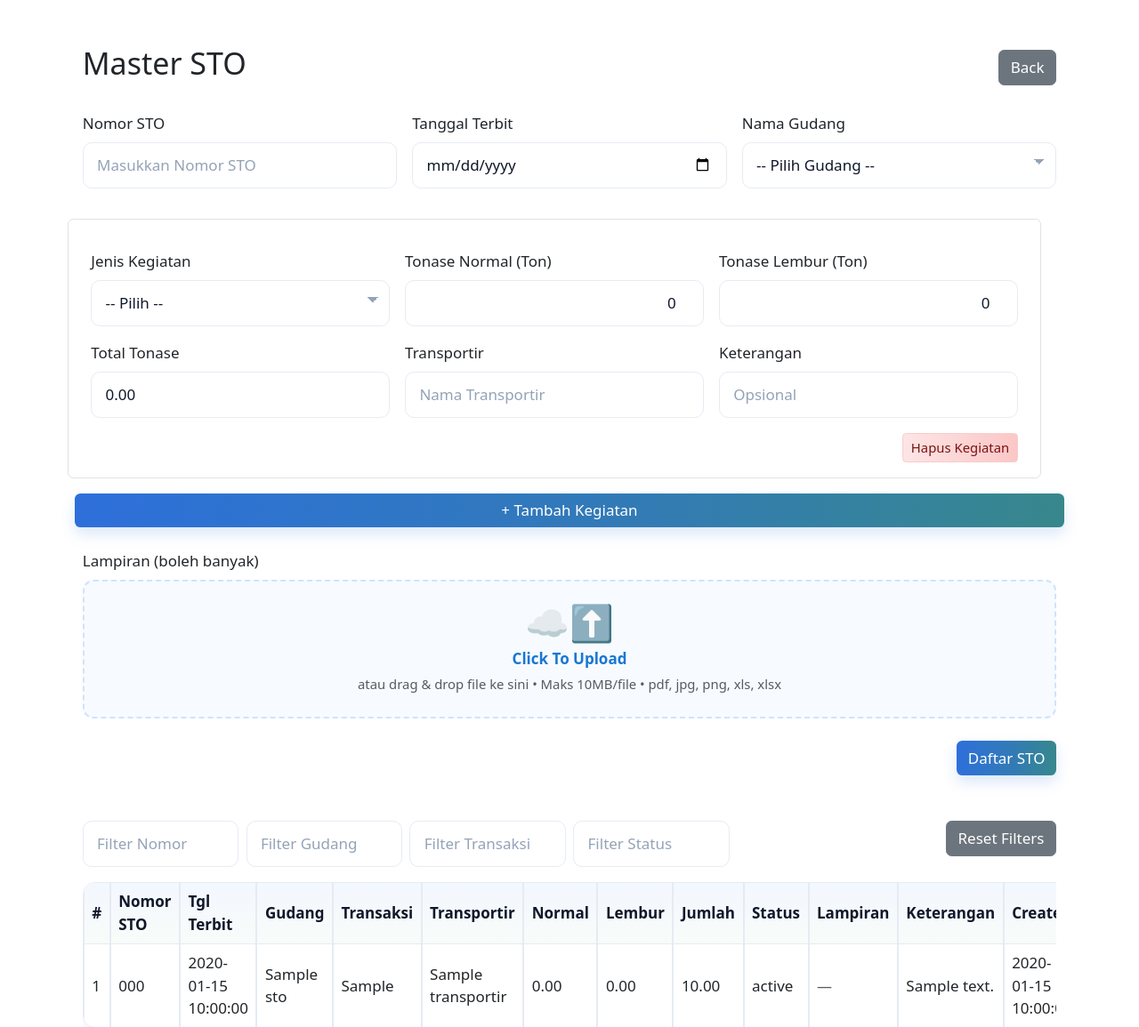
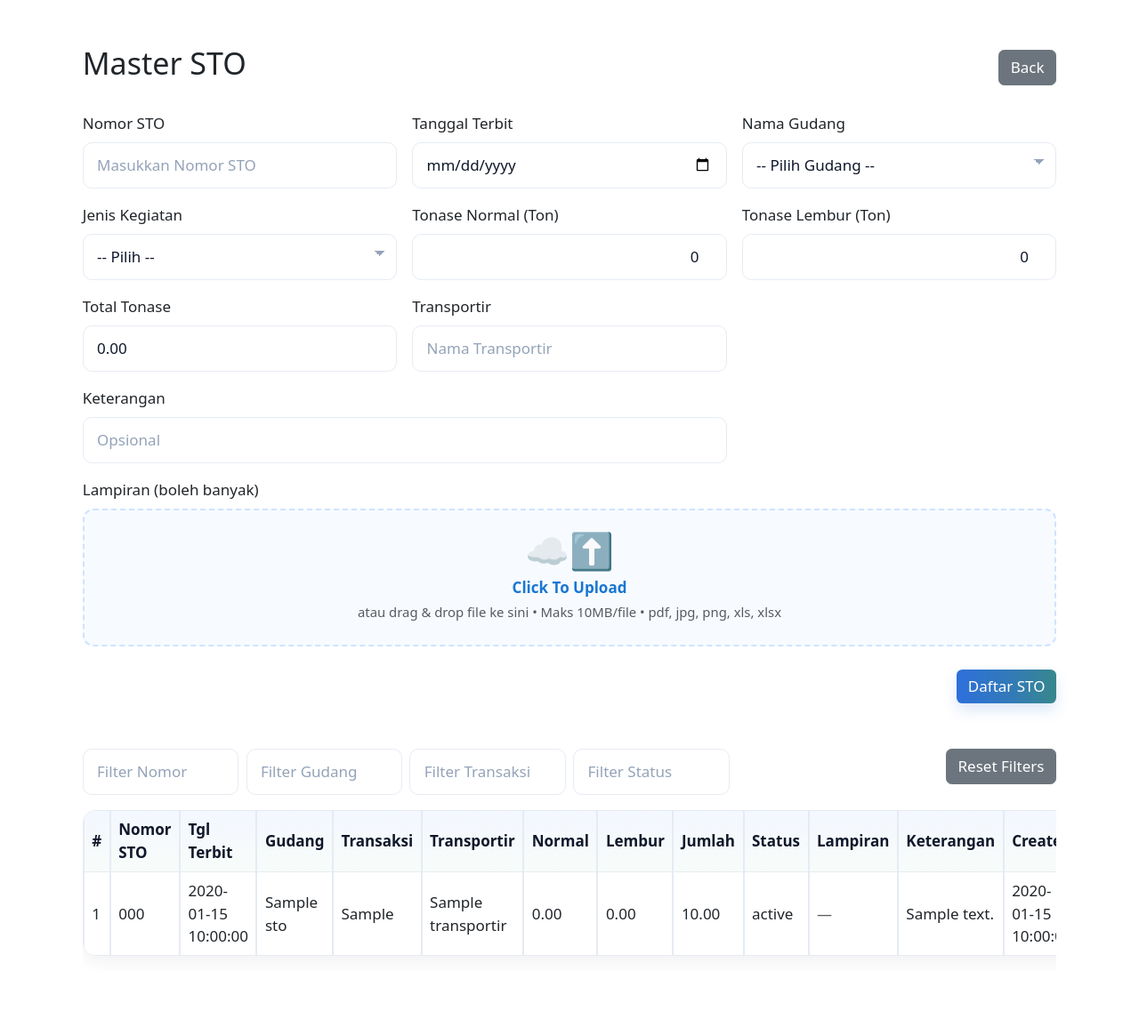
Before and after one commit to rizkyyfaauzi21/tamara, a PHP site: template app/views/sto/master.php in a window 1280 px wide. Shown: the top 1155 px of the page at 89% size. After the commit the page ends 1075 px from the top, so only its background shows below. Run offline with PHP 8.4, Linux system fonts and the light colour scheme; the template is opened without the code that fills it: most values are stand-ins (such as "Sample title", 1, 10 or a date in 2020); some libraries are stand-ins or nearby versions.

Commit message:
feat: ganti semula

```diff
--- a/app/views/sto/master.php
+++ b/app/views/sto/master.php
@@ -47,13 +47,9 @@
         <?php endforeach;?>
       </select>
     </div>
-
-     <!-- BAGIAN KEGIATAN -->
-    <div id="kegiatan-wrapper" class="row g-3">
-      <div class="kegiatan-item row g-3 mb-2 border rounded p-3">
     <div class="col-md-4">
       <label class="form-label">Jenis Kegiatan</label>
-          <select name="jenis_transaksi[]" class="form-control" required>
+      <select name="jenis_transaksi" class="form-control" required>
         <option value="">-- Pilih --</option>
         <option value="BONGKAR">BONGKAR</option>
         <option value="MUAT">MUAT</option>
@@ -61,35 +57,29 @@
     </div>
     <div class="col-md-4">
       <label class="form-label">Tonase Normal (Ton)</label>
-          <input type="number" step="0.01" name="tonase_normal[]" class="form-control tonase-normal" value="0">
+      <input type="number" step="0.01" name="tonase_normal" id="tonase_normal" class="form-control" value="0">
     </div>
     <div class="col-md-4">
       <label class="form-label">Tonase Lembur (Ton)</label>
-          <input type="number" step="0.01" name="tonase_lembur[]" class="form-control tonase-lembur" value="0">
+      <input type="number" step="0.01" name="tonase_lembur" id="tonase_lembur" class="form-control" value="0">
     </div>
     <div class="col-md-4">
       <label class="form-label">Total Tonase</label>
-          <input type="text" class="form-control total-tonase" readonly>
+      <input type="text" id="total_tonase" class="form-control" readonly>
     </div>
     <div class="col-md-4">
       <label class="form-label">Transportir</label>
-          <input type="text" name="transportir[]" class="form-control" placeholder="Nama Transportir" required>
+      <input type="text" name="transportir" class="form-control" placeholder="Nama Transportir" required>
     </div>
-        <div class="col-md-4">
+    <div class="col-md-8">
       <label class="form-label">Keterangan</label>
-          <input type="text" name="keterangan[]" class="form-control" placeholder="Opsional">
-        </div>
-        <div class="col-12 text-end">
-          <button type="button" class="btn btn-danger btn-sm btn-hapus-kegiatan">Hapus Kegiatan</button>
-        </div>
-      </div>
+      <input type="text" name="keterangan" class="form-control" placeholder="Opsional">
     </div>
 
-    <button type="button" id="tambah-kegiatan" class="btn btn-success mt-2">+ Tambah Kegiatan</button>
+    <!-- =========== Upload Multi File (baru) =========== -->
+    <div class="col-12">
+      <label class="form-label">Lampiran (boleh banyak)</label>
 
-  <!-- Upload multi file -->
-  <div class="col-12 mt-4">
-    <label class="form-label">Lampiran (boleh banyak)</label>
       <div id="dz-create" class="uploader p-4 text-center mb-2">
         <div class="cloud mb-2">☁️⬆️</div>
         <div class="cta">Click To Upload</div>
@@ -97,12 +87,14 @@
           atau drag & drop file ke sini • Maks 10MB/file • pdf, jpg, png, xls, xlsx
         </small>
       </div>
+
       <input id="files-create" type="file" name="files[]" class="d-none" multiple
              accept=".pdf,.png,.jpg,.jpeg,.xls,.xlsx">
+
       <ul id="list-create" class="file-list"></ul>
     </div>
 
-  <div class="col-12 text-end mt-3">
+    <div class="col-12 text-end">
       <button type="submit" class="btn btn-primary">Daftar STO</button>
     </div>
   </form>
@@ -269,56 +261,13 @@
 <!-- ================= Script ================= -->
 <script>
 document.addEventListener('DOMContentLoaded', ()=>{
-  const wrapper = document.getElementById('kegiatan-wrapper');
-  const btnAdd = document.getElementById('tambah-kegiatan');
-
-  // Fungsi hitung total tonase per kegiatan
-  function hitungTotal(item) {
-    const n = item.querySelector('.tonase-normal');
-    const l = item.querySelector('.tonase-lembur');
-    const t = item.querySelector('.total-tonase');
-    function update() {
-      const total = (parseFloat(n.value) || 0) + (parseFloat(l.value) || 0);
-      t.value = total.toFixed(2);
-    }
-    n.addEventListener('input', update);
-    l.addEventListener('input', update);
-    update();
-  }
-
-  // Inisialisasi blok pertama
-  wrapper.querySelectorAll('.kegiatan-item').forEach(hitungTotal);
-
-  // Tambah kegiatan baru
-  btnAdd.addEventListener('click', function() {
-    const clone = wrapper.querySelector('.kegiatan-item').cloneNode(true);
-
-    // Reset semua input di clone
-    clone.querySelectorAll('input, select').forEach(el => {
-      if (el.tagName === 'SELECT') el.selectedIndex = 0;
-      else if (el.classList.contains('total-tonase')) el.value = '';
-      else el.value = '';
-    });
-
-    wrapper.appendChild(clone);
-    hitungTotal(clone);
-  });
-
-  // Hapus kegiatan
-  wrapper.addEventListener('click', function(e) {
-    if (e.target.classList.contains('btn-hapus-kegiatan')) {
-      const all = wrapper.querySelectorAll('.kegiatan-item');
-      if (all.length > 1) e.target.closest('.kegiatan-item').remove();
-      else alert('Minimal satu kegiatan harus ada.');
-    }
-  });
 
   // total tonase (form create)
-  // const n = document.getElementById('tonase_normal'),
-  //       l = document.getElementById('tonase_lembur'),
-  //       t = document.getElementById('total_tonase');
-  // function updTotal(){ t.value = ((parseFloat(n.value)||0)+(parseFloat(l.value)||0)).toFixed(2) }
-  // n.addEventListener('input',updTotal); l.addEventListener('input',updTotal); updTotal();
+  const n = document.getElementById('tonase_normal'),
+        l = document.getElementById('tonase_lembur'),
+        t = document.getElementById('total_tonase');
+  function updTotal(){ t.value = ((parseFloat(n.value)||0)+(parseFloat(l.value)||0)).toFixed(2) }
+  n.addEventListener('input',updTotal); l.addEventListener('input',updTotal); updTotal();
 
   // filter tabel (client side)
   document.querySelectorAll('.filter-input').forEach(inp=>{
```
Also changed, not shown: app/controllers/MasterStoController.php (+27 -198 lines). Lines whose indentation alone changed are shown as unchanged.
